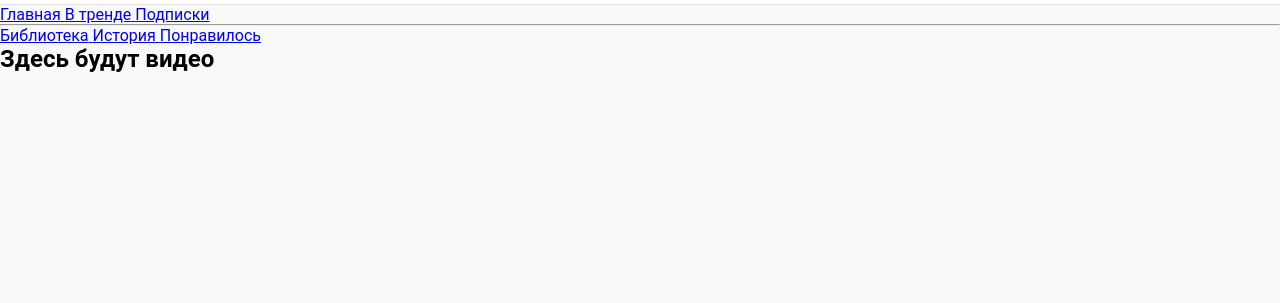
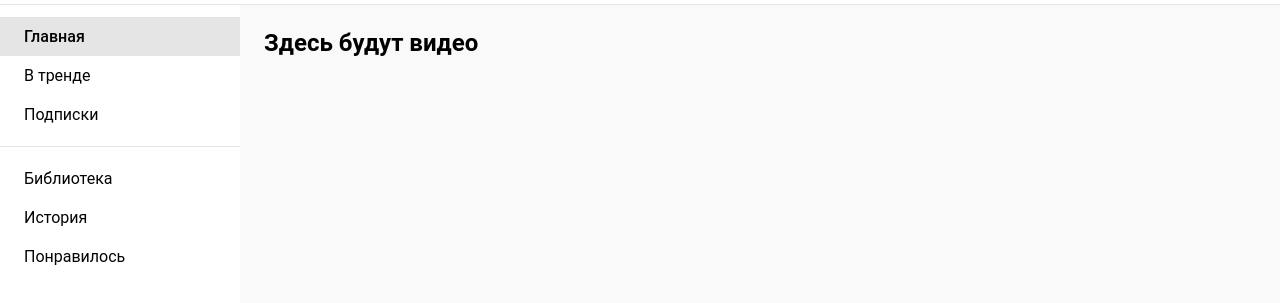
Before and after one commit to dazzes4545/Lab10_YouTube, a plain HTML site: page index.html in a window 1280 px wide. Shown: the part 89-392 px from the top of the page. Drawn offline with Linux system fonts and the light colour scheme.

Commit message:
Step 8: Added Flexbox layout for sidebar and main

```diff
--- a/style.css
+++ b/style.css
@@ -102,3 +102,44 @@
     margin: 0 40px;
     gap: 0;
 }
+
+.content{
+    display: flex;
+}
+
+.sidebar {
+  width: 240px;
+  background-color: white;
+  padding: 12px 0;
+  height: calc(100vh - 56px);
+  overflow-y: auto;
+}
+.sidebar nav{
+    display: flex;
+    flex-direction: column;
+}
+
+.sidebar-link {
+  display: flex;
+  align-items: center;
+  gap: 24px;
+  padding: 10px 24px;
+  color: #030303;
+  text-decoration: none;
+  transition: background-color 0.2s;
+}
+.sidebar-linl:hover{
+    background-color: #f2f2f2;
+}
+.sidebar-link.active{
+    background-color: #e5e5e5;
+    font-weight: 500;
+}.sidebar hr {
+    border: none;
+    border-top: 1px solid #e5e5e5;
+    margin: 12px 0;
+}
+.main{
+    flex: 1;
+    padding: 24px;
+}
```
Also changed, not shown: img/step7_sidebar_html.png (added).
